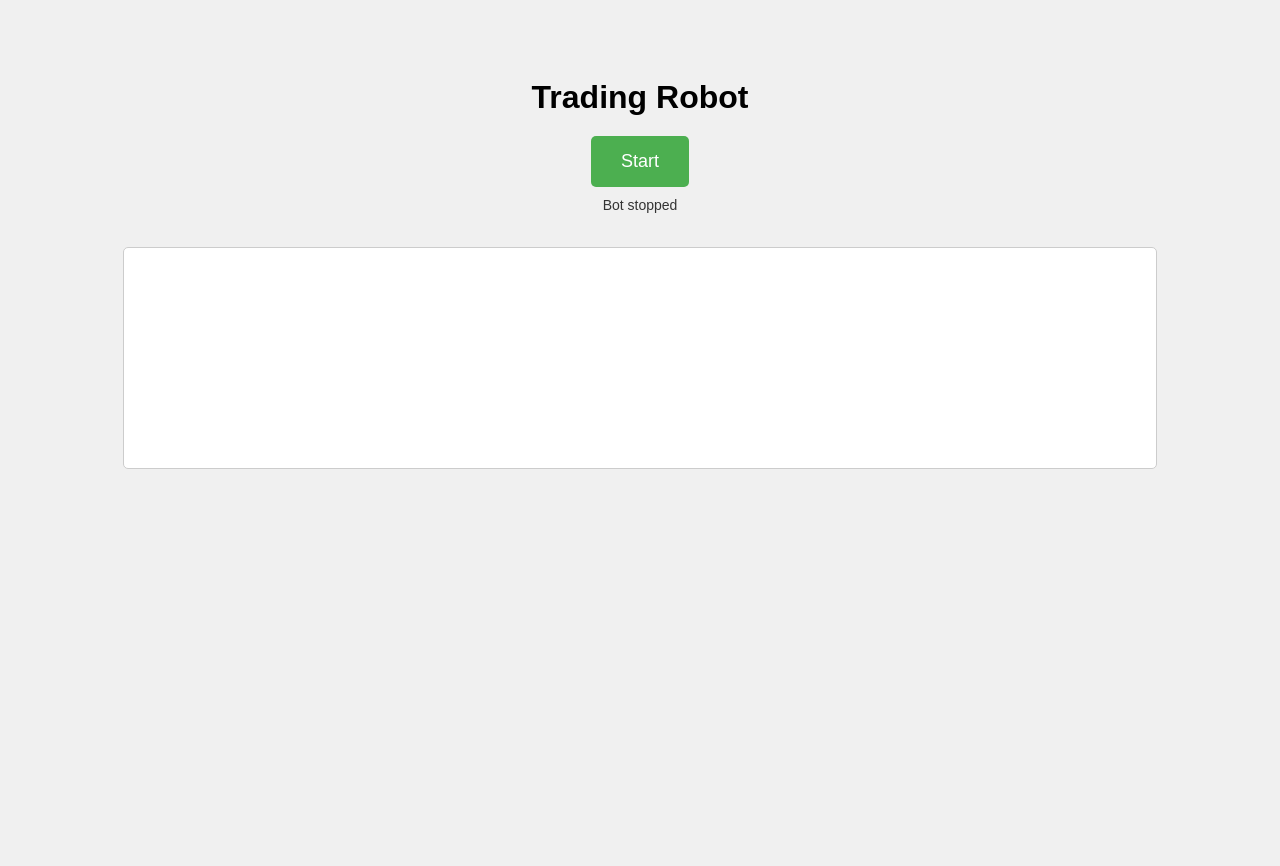
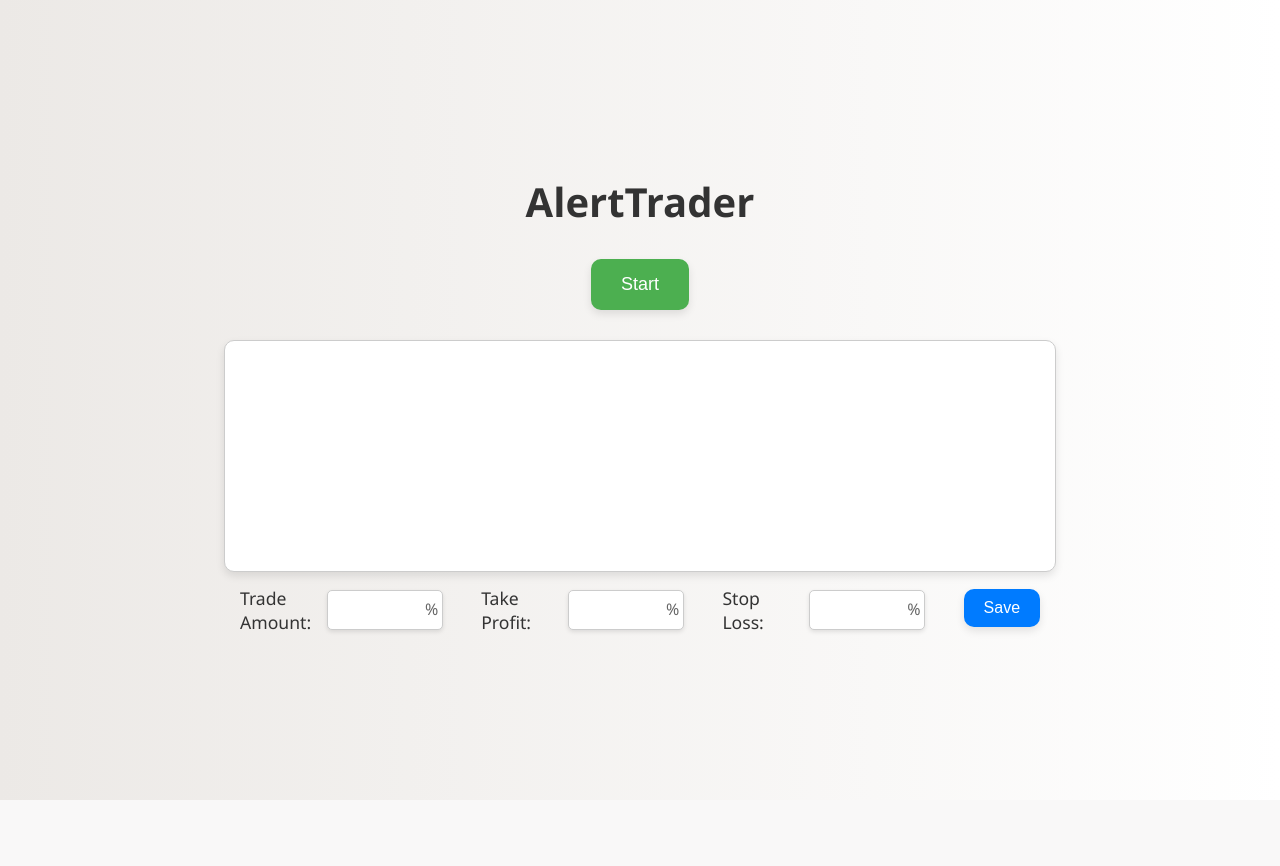
Before and after one commit to Dashtine/AlertTrader, a Flask app: page / in a window 1280 px wide. After the commit the page ends 800 px from the top, so only its background shows below. Run offline with Flask 3, Linux system fonts and the light colour scheme; data that the repository does not hold is empty.

Commit message:
Added New Fields on screen

```diff
--- a/static/script.js
+++ b/static/script.js
@@ -1,29 +1,21 @@
 let isRunning = false;
 
-function toggleBot(){
+function toggleBot() {
     const button = document.getElementById('toggleButton');
-    if(isRunning){
-        fetch('/stop', {method: 'POST'})
-            .then(response => response.text())
-            .then(data => {
-                button.textContent = 'Start';
-                button.classList.remove('stop');
-                button.classList.add('start');
-                document.getElementById('status').innerText = data;
-                isRunning = false;
-            })
-            .catch(error => console.error('Error:', error));
+    const status = document.getElementById('status');
+    const logs = document.getElementById('logs');
+    const isStarted = button.classList.contains('start');
+
+    if (isStarted) {
+        button.classList.remove('start');
+        button.classList.add('stop');
+        button.textContent = 'Stop';
+        logs.innerHTML += `<p>[${new Date().toLocaleString()}] Bot started</p>`;
     } else {
-        fetch('/start', {method: 'POST'})
-            .then(response => response.text())
-            .then(data => {
-                button.textContent = 'Stop';
-                button.classList.remove('start');
-                button.classList.add('stop');
-                document.getElementById('status').innerText = data;
-                isRunning = true;
-            })
-            .catch(error => console.error('Error', error));
+        button.classList.remove('stop');
+        button.classList.add('start');
+        button.textContent = 'Start';
+        logs.innerHTML += `<p>[${new Date().toLocaleString()}] Bot stopped</p>`;
     }
 }
 
--- /dev/null
+++ b/static/style.css
@@ -0,0 +1,124 @@
+body {
+    display: flex;
+    flex-direction: column;
+    align-items: center;
+    justify-content: center;
+    height: 100vh;
+    background: linear-gradient(to right, #ece9e6, #ffffff);
+    font-family: 'Segoe UI', Tahoma, Geneva, Verdana, sans-serif;
+    margin: 0;
+}
+
+h1 {
+    margin-bottom: 20px;
+    font-size: 2.5em;
+    color: #333;
+}
+
+button {
+    padding: 15px 30px;
+    font-size: 18px;
+    border: none;
+    border-radius: 10px;
+    cursor: pointer;
+    transition: background-color 0.3s ease, box-shadow 0.3s ease;
+    box-shadow: 0 4px 8px rgba(0, 0, 0, 0.1);
+    margin: 10px 0;
+}
+
+.start {
+    background-color: #4CAF50;
+    color: white;
+}
+
+.stop {
+    background-color: #f44336;
+    color: white;
+}
+
+button:hover {
+    opacity: 0.9;
+    box-shadow: 0 6px 12px rgba(0, 0, 0, 0.2);
+}
+
+#status {
+    margin-top: 10px;
+    font-size: 16px;
+    color: #666;
+}
+
+#logs {
+    width: 80%;
+    max-width: 800px;
+    height: 200px;
+    margin-top: 20px;
+    margin-bottom: 10px;
+    padding: 15px;
+    background-color: white;
+    border: 1px solid #ccc;
+    border-radius: 10px;
+    overflow-y: auto;
+    box-shadow: 0 4px 8px rgba(0, 0, 0, 0.1);
+    font-size: 14px;
+    color: #333;
+}
+
+.form-container {
+    display: flex;
+    flex-direction: column;
+    align-items: flex-start;
+    width: 100%;
+    max-width: 800px;
+}
+
+.form-group {
+    display: flex;
+    justify-content: space-between;
+    margin-bottom: 15px;
+    width: 100%;
+}
+
+.form-group label {
+    font-size: 1.1em;
+    color: #333;
+    flex: 1;
+    display: flex;
+    align-items: center;
+    justify-content: flex-end;
+    padding-right: 10px;
+}
+
+
+.save {
+    background-color: #007BFF;
+    color: white;
+    margin-top: 7px;
+    padding: 10px 20px;
+    font-size: 16px;
+}
+
+.input-wrapper {
+    position: relative;
+    flex: 2;
+    margin-top: 8px;
+}
+
+.input-wrapper input {
+    padding: 10px;
+    font-size: 1em;
+    border: 1px solid #ccc;
+    border-radius: 5px;
+    width: 75%;
+    box-shadow: 0 2px 4px rgba(0, 0, 0, 0.1);
+    box-sizing: border-box;
+    padding-right: 20px; /* Add padding to the right for the % symbol */
+}
+
+.input-symbol {
+    position: absolute;
+    right: 43px;
+    top: 40%;
+    transform: translateY(-50%);
+    font-size: 1em;
+    color: #666;
+}
--- a/templates/index.html
+++ b/templates/index.html
@@ -3,62 +3,38 @@
 <head>
     <meta charset="UTF-8">
     <meta name="viewport" content="width=device-width, initial-scale=1.0">
-    <title>Trading Robot</title>
-    <style>
-        body {
-            display: flex;
-            flex-direction: column;
-            align-items: center;
-            justify-content: flex-start;
-            height: 100vh;
-            background-color: #f0f0f0;
-            font-family: Arial, sans-serif;
-            padding-top: 50px;
-        }
-        h1 {
-            margin-bottom: 20px;
-        }
-        button {
-            padding: 15px 30px;
-            font-size: 18px;
-            border: none;
-            border-radius: 5px;
-            cursor: pointer;
-            transition: background-color 0.3s ease;
-        }
-        .start {
-            background-color: #4CAF50;
-            color: white;
-        }
-        .stop {
-            background-color: #f44336;
-            color: white;
-        }
-        button:hover {
-            opacity: 0.9;
-        }
-        #status {
-            margin-top: 10px;
-            font-size: 14px;
-            color: #333;
-        }
-        #logs {
-            width: 80%;
-            height: 200px;
-            margin-top: 20px;
-            padding: 10px;
-            background-color: white;
-            border: 1px solid #ccc;
-            border-radius: 5px;
-            overflow-y: auto;
-        }
-    </style>
+    <title>AlertTrader</title>
+    <link rel="stylesheet" href="{{ url_for('static', filename='style.css') }}">
 </head>
 <body>
-    <h1>Trading Robot</h1>
+    <h1>AlertTrader</h1>
     <button id="toggleButton" class="start" onclick="toggleBot()">Start</button>
-    <p id="status">Bot stopped</p>
     <div id="logs"></div>
     <script src="{{ url_for('static', filename='script.js') }}"></script>
+    <div class="form-container">
+        <form id="settingsForm">
+            <div class="form-group">
+                <label for="tradeAmount">Trade Amount:</label>
+                <div class="input-wrapper">
+                    <input type="number" id="tradeAmount" name="tradeAmount" placeholder="">
+                    <span class="input-symbol">%</span>
+                </div>
+
+                <label for="takeProfit">Take Profit:</label>
+                <div class="input-wrapper">
+                    <input type="number" id="takeProfit" name="takeProfit" placeholder="">
+                    <span class="input-symbol">%</span>
+                </div>
+
+                <label for="stopLoss">Stop Loss:</label>
+                <div class="input-wrapper">
+                    <input type="number" id="stopLoss" name="stopLoss" placeholder="">
+                    <span class="input-symbol">%</span>
+                </div>
+
+                <button type="submit" class="save">Save</button>
+            </div>
+        </form>
+    </div>
 </body>
 </html>
```
Also changed, not shown: Images/06-24-2024.png (added), 1 other file.
